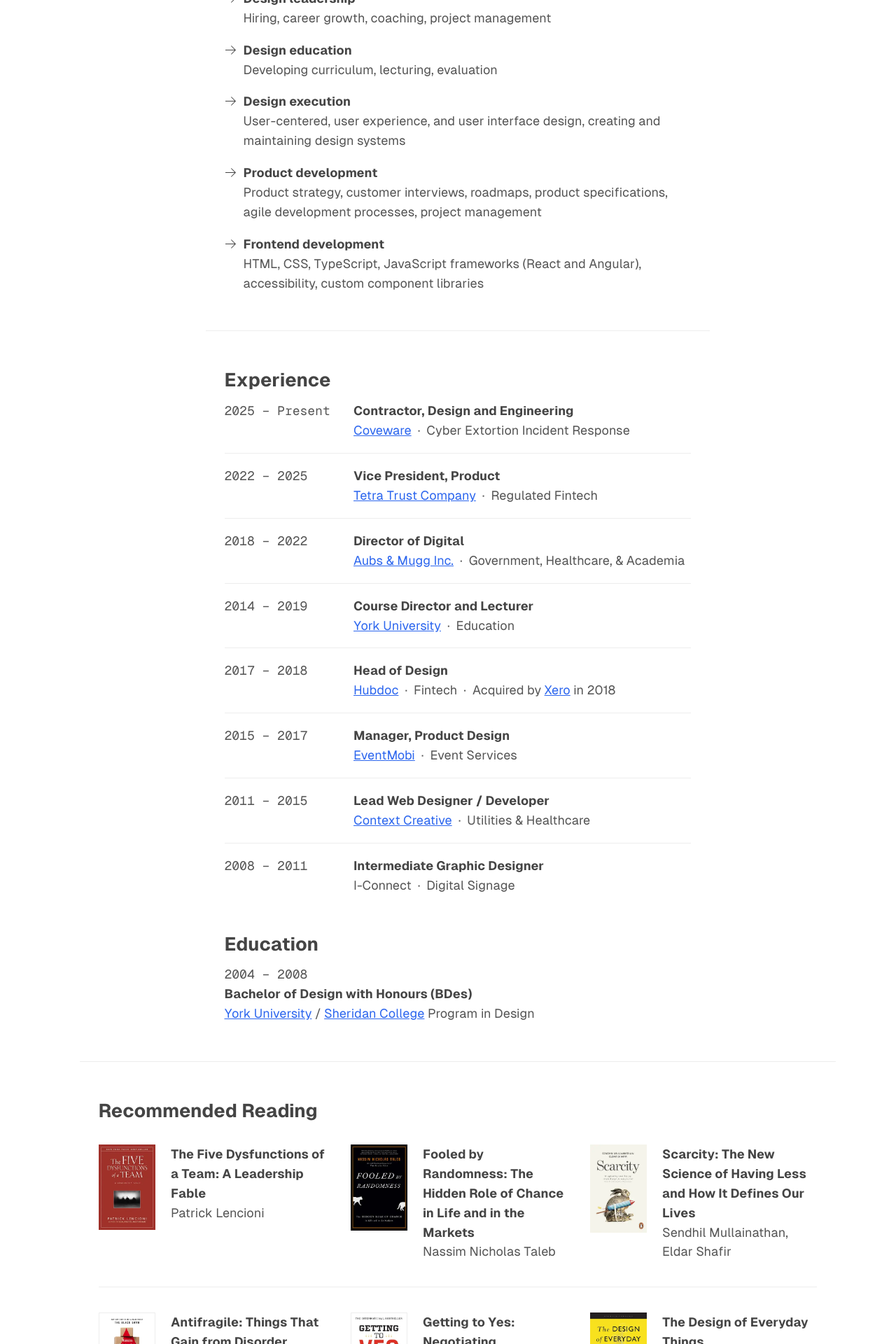
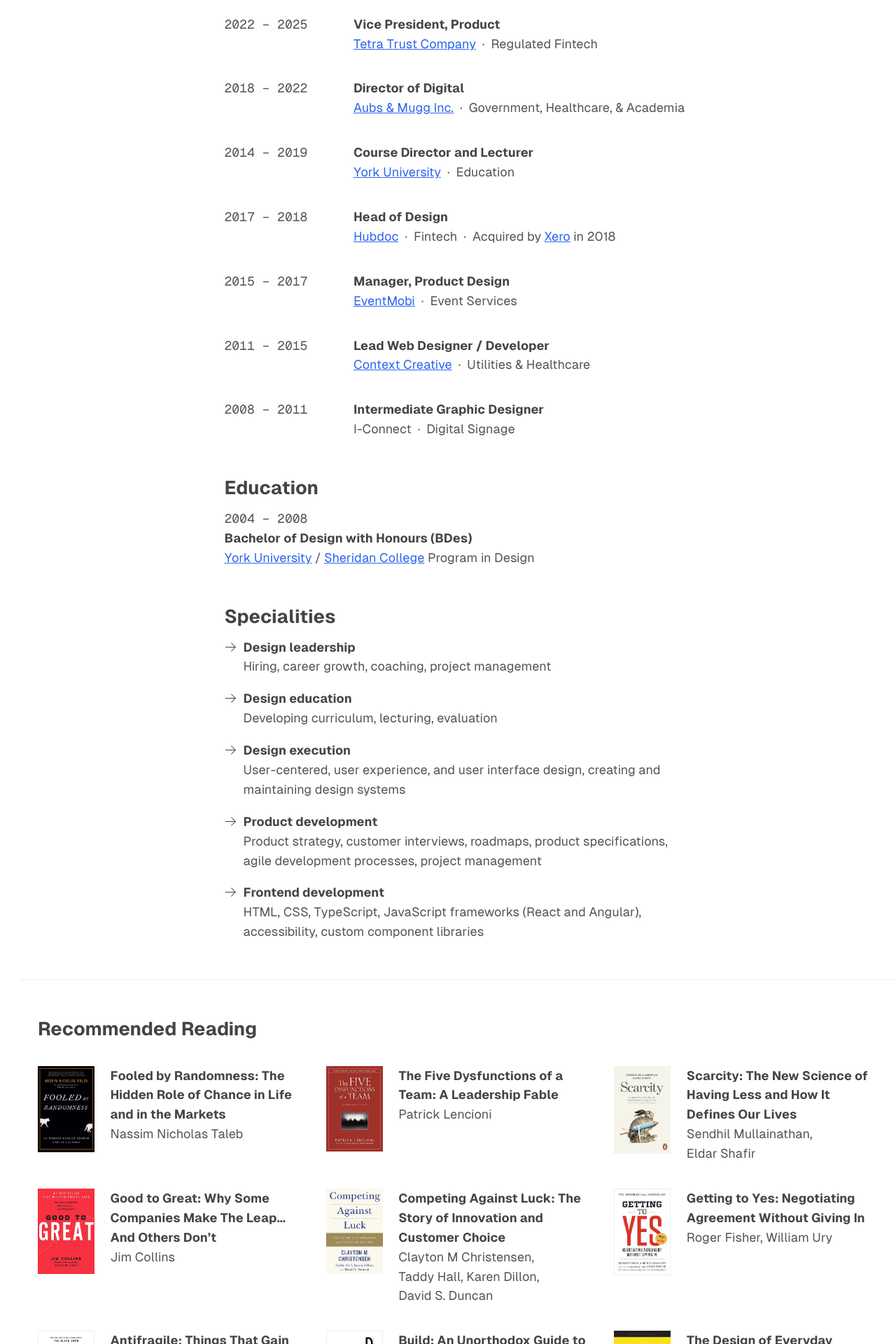
Before and after one commit to philbuchanan/philbuchanan.github.io, a PHP site: page / in a window 1280 px wide. Shown: the part 800-2720 px from the top of the page at 70% size. Run offline with PHP 8.4, Linux system fonts and the light colour scheme; some web fonts are replaced.

Commit message:
Design updates

```diff
--- a/assets/css/style.css
+++ b/assets/css/style.css
@@ -157,11 +157,12 @@
 }
 
 h1 {
+  display: inline-block;
   font-size: 2.25rem;
   line-height: 1.2;
   font-weight: bold;
   margin-bottom: 1em;
-  background: -webkit-linear-gradient(315deg, var(--color--secondary), var(--color--primary));
+  background: -webkit-linear-gradient(290deg, var(--color--secondary), var(--color--primary));
   -webkit-background-clip: text;
   -webkit-text-fill-color: transparent;
 }
@@ -324,77 +325,28 @@
 
 .o-list-ruled li:not(:last-child) {
   padding-bottom: var(--spacing--md);
-  border-bottom: 1px solid var(--color--border);
 }
 
-.o-list-grid li {
-  padding-top: var(--spacing--md);
-  padding-bottom: var(--spacing--md);
-  border-bottom: 1px solid var(--color--border);
+.o-list-spaced li:not(:last-child) {
+  margin-bottom: var(--spacing--lg);
 }
 
-.o-list-grid--last-row--sm {
-  border-bottom: none !important;
+
+.o-grid {
+  display: grid;
+  gap: var(--spacing--md);
 }
 
 @media screen and (min-width: 700px) {
-  .o-list-grid {
-    display: flex;
-    flex-wrap: wrap;
-    justify-content: flex-start;
-    align-items: stretch;
-  }
-
-  .o-list-grid li {
-    flex: 0 0 auto;
-    width: calc(100% / 2);
-    padding-top: var(--spacing--lg);
-    padding-bottom: var(--spacing--lg);
-  }
-}
-
-@media screen and (min-width: 700px) and (max-width: 1133px) {
-  .o-list-grid > :nth-child(odd) {
-    padding-right: 1rem;
-  }
-
-  .o-list-grid > :nth-child(-n + 2) {
-    padding-top: var(--spacing--md);
-  }
-
-  .o-list-grid > :nth-child(even) {
-    padding-left: 1rem;
-  }
-
-  .o-list-grid--last-row--md {
-    border-bottom: none !important;
+  .o-grid {
+    grid-template-columns: repeat(2, 1fr);
+    gap: var(--spacing--lg);
   }
 }
 
 @media screen and (min-width: 1134px) {
-  .o-list-grid li {
-    width: calc(100% / 3);
-  }
-
-  .o-list-grid > :nth-child(-n + 3) {
-    padding-top: var(--spacing--md);
-  }
-
-  .o-list-grid > :nth-child(3n + 1) {
-    padding-right: 1rem;
-  }
-
-  .o-list-grid > :nth-child(3n + 2) {
-    padding-left: 1rem;
-    padding-right: 1rem;
-  }
-
-  .o-list-grid > :nth-child(3n) {
-    padding-left: 1rem;
-  }
-
-  .o-list-grid--last-row--lg {
-    border-bottom: none !important;
+  .o-grid {
+    grid-template-columns: repeat(3, 1fr);
   }
 }
 
@@ -406,13 +358,8 @@
   padding-right: 1.5rem;
 }
 
-.o-container--divided {
-  border-top: 1px solid var(--color--border);
-  padding-top: var(--spacing--xl);
-}
-
 .o-container--wide {
-  max-width: 60rem;
+  max-width: 70rem;
 }
 
 .o-hstack {
@@ -440,12 +387,12 @@
 }
 
 .c-site-header {
-  border-bottom: 1px solid var(--color--border);
   margin-bottom: var(--spacing--lg);
 }
 
 .c-site-footer {
   border-top: 1px solid var(--color--border);
+  margin-top: calc(var(--spacing--xl) * 2);
   padding-top: var(--spacing--md);
 }
 
@@ -462,6 +409,11 @@
 
 .c-section {
   margin-bottom: var(--spacing--xl);
+}
+
+.c-section--divided {
+  border-top: 1px solid var(--color--border);
+  padding-top: var(--spacing--xl);
 }
 
 .c-section > :last-child {
--- a/index.html
+++ b/index.html
@@ -27,36 +27,9 @@
           </div>
         </section>
         <section class="c-section">
-          <div class="o-container o-container--divided">
-            <h2>Specialities</h2>
-            <ul>
-              <li>
-                <h3 class="c-h4">Design leadership</h3>
-                <p>Hiring, career growth, coaching, project management</p>
-              </li>
-              <li>
-                <h3 class="c-h4">Design education</h3>
-                <p>Developing curriculum, lecturing, evaluation</p>
-              </li>
-              <li>
-                <h3 class="c-h4">Design execution</h3>
-                <p>User-centered, user experience, and user interface design, creating and maintaining design systems</p>
-              </li>
-              <li>
-                <h3 class="c-h4">Product development</h3>
-                <p>Product strategy, customer interviews, roadmaps, product specifications, agile development processes, project management</p>
-              </li>
-              <li>
-                <h3 class="c-h4">Frontend development</h3>
-                <p>HTML, CSS, TypeScript, JavaScript frameworks (React and Angular), accessibility, custom component libraries</p>
-              </li>
-            </ul>
-          </div>
-        </section>
-        <section class="c-section">
-          <div class="o-container o-container--divided">
+          <div class="o-container">
             <h2>Experience</h2>
-            <ul class="o-list-bare o-list-ruled">
+            <ul class="o-list-bare o-list-spaced">
               <li>
                 <div class="o-hstack o-hstack--col-sm">
                   <div class="o-hstack__item c-date-range">
@@ -159,9 +132,47 @@
           </div>
         </section>
         <section class="c-section">
-          <div class="o-container o-container--divided o-container--wide">
-            <h2>Recommended Reading</h2>
-            <ul class="o-list-bare o-list-grid">
+          <div class="o-container">
+            <h2>Specialities</h2>
+            <ul>
+              <li>
+                <h3 class="c-h4">Design leadership</h3>
+                <p>Hiring, career growth, coaching, project management</p>
+              </li>
+              <li>
+                <h3 class="c-h4">Design education</h3>
+                <p>Developing curriculum, lecturing, evaluation</p>
+              </li>
+              <li>
+                <h3 class="c-h4">Design execution</h3>
+                <p>User-centered, user experience, and user interface design, creating and maintaining design systems</p>
+              </li>
+              <li>
+                <h3 class="c-h4">Product development</h3>
+                <p>Product strategy, customer interviews, roadmaps, product specifications, agile development processes, project management</p>
+              </li>
+              <li>
+                <h3 class="c-h4">Frontend development</h3>
+                <p>HTML, CSS, TypeScript, JavaScript frameworks (React and Angular), accessibility, custom component libraries</p>
+              </li>
+            </ul>
+          </div>
+        </section>
+        <section class="c-section c-section--divided">
+          <div class="o-container o-container--wide">
+            <h2 style="margin-bottom: var(--spacing--lg)">Recommended Reading</h2>
+            <ul class="o-list-bare o-grid">
+              <li>
+                <div class="o-hstack">
+                  <div class="o-hstack__item c-book-cover">
+                    <img src="/assets/images/books/fooled-by-randomness.webp" alt="Fooled by Randomness book cover" width="81" height="123" loading="lazy">
+                  </div>
+                  <div class="o-hstack__item">
+                    <h3 class="c-h4">Fooled by Randomness: The Hidden Role of Chance in Life and in the Markets</h3>
+                    <p><span class="u-no-wrap">Nassim Nicholas Taleb</span></p>
+                  </div>
+                </div>
+              </li>
               <li>
                 <div class="o-hstack">
                   <div class="o-hstack__item c-book-cover">
```
Also changed, not shown: other parts of index.html (+28 -40 lines), posts/design-systems/index.html (+6 -6 lines), posts/index.html (+7 -5 lines), posts/rapid-prototyping-with-a-living-style-guide/index.html (+7 -5 lines), posts/separate-but-together-design-at-eventmobi/index.html (+7 -5 lines), posts/take-ownership-of-your-design-with-living-style-guides/index.html (+7 -5 lines).
